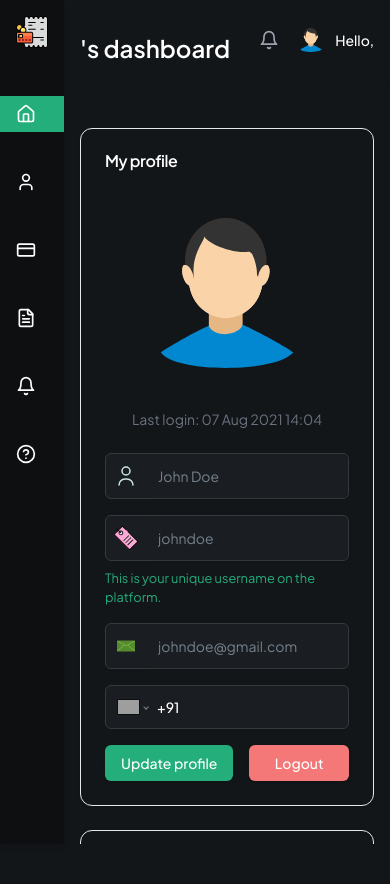
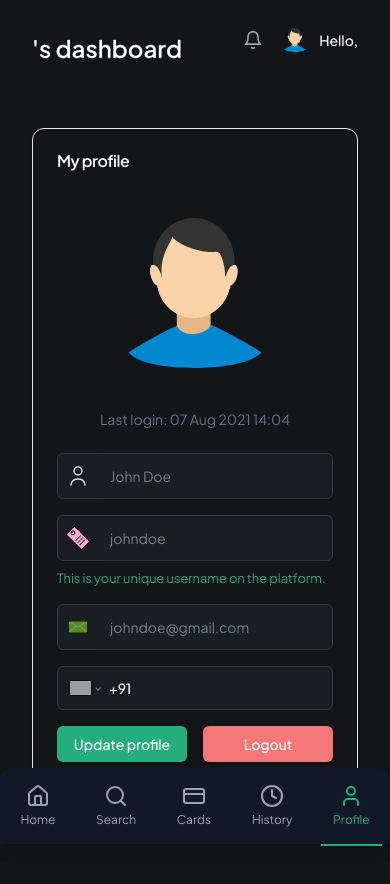
Before and after one commit to nfransec/twocents, a Next.js app: page /profile in a window 390 px wide. Shown: the top 884 px of the page. Before the commit the page ends 844 px from the top, so only its background shows below. Built offline with nearby package versions, Linux system fonts and the light colour scheme; no server answers; grey boxes are pictures that could not be loaded.

Commit message:
Added bottom navbar

```diff
--- a/src/app/layout.tsx
+++ b/src/app/layout.tsx
@@ -5,6 +5,7 @@ import { Toaster } from "sonner";
 
 import { cn } from '@/lib/utils';
 import { ThemeProvider } from "@/components/theme-provider";
+import BottomNavigation from "@/components/BottomNavigation";
 
 const fontSans = Plus_Jakarta_Sans({
   subsets: ['latin'],
@@ -29,7 +30,12 @@ export default function RootLayout({
           attribute='class'
           defaultTheme='dark'
         >
-          {children}
+          <div className="flex flex-col min-h-screen">
+            <main className="flex-1">
+              {children}
+            </main>
+            <BottomNavigation />
+          </div>
           <Toaster richColors />
         </ThemeProvider>
       </body>
--- a/src/app/profile/page.tsx
+++ b/src/app/profile/page.tsx
@@ -19,6 +19,7 @@ import { Bell, CreditCard, FileText, HelpCircle, Home, LogOut, User } from "luci
 import CustomSidebar from "@/components/customSidebar"
 import CustomFormField from "@/components/CustomFormField"
 import { FormFieldType } from "@/components/forms/UserForm"
+import BottomNavigation from "@/components/BottomNavigation"
 
 export interface UserType {
   _id: string
@@ -29,17 +30,6 @@ export interface UserType {
   profilePicture: string
 }
 
-interface AccountType {
-  _id: string
-  accountNumber: string
-  isBlocked: boolean
-}
-
-interface BillType {
-  _id: string
-  name: string
-  isPaid: boolean
-}
 
 const userFormSchema = z.object({
   fullName: z.string().min(2, { message: "Full name must be at least 2 characters." }),
@@ -52,9 +42,7 @@ export default function ProfilePage() {
   const router = useRouter()
   const [isLoading, setIsLoading] = useState(true)
   const [user, setUser] = useState<UserType | null>(null)
-  const [accounts, setAccounts] = useState<AccountType[]>([])
-  const [bills, setBills] = useState<BillType[]>([])
-  const [smsAlerts, setSmsAlerts] = useState(false)
+
 
   const userForm = useForm<z.infer<typeof userFormSchema>>({
     resolver: zodResolver(userFormSchema),
@@ -85,29 +73,10 @@ export default function ProfilePage() {
     }
   }, [userForm])
 
-  const getAccounts = useCallback(async () => {
-    try {
-      const res = await axios.get('/api/accounts')
-      setAccounts(res.data.data)
-    } catch (error) {
-      handleError(error)
-    }
-  }, [])
-
-  const getBills = useCallback(async () => {
-    try {
-      const res = await axios.get('/api/bills')
-      setBills(res.data.data)
-    } catch (error) {
-      handleError(error)
-    }
-  }, [])
 
   useEffect(() => {
     getUserDetails()
-    // getAccounts()
-    // getBills()
-  }, [getUserDetails, getAccounts, getBills])
+  }, [getUserDetails])
 
   const onSubmitUserForm = async (values: z.infer<typeof userFormSchema>) => {
     setIsLoading(true)
@@ -150,12 +119,9 @@ export default function ProfilePage() {
   }
 
   return (
-    <div className="flex h-screen text-white pl-16 md:pl-64">
-      {/* Sidebar */}
-      <CustomSidebar />
-
+    <div className="flex flex-col min-h-screen text-white pb-16 md:pb-0">
       {/* Main Content */}
-      <div className="flex-1 overflow-auto">
+      <div className="flex-1 overflow-auto px-4 md:px-6 lg:px-8">
         <header className="shadow-sm">
           <div className="max-w-7xl mx-auto py-4 px-4 sm:px-6 lg:px-8 flex justify-between items-center">
             <h1 className="text-2xl font-semibold text-white mt-4">{user?.fullName?.split(' ')[0]}&#39;s dashboard</h1>
@@ -252,50 +218,10 @@ export default function ProfilePage() {
                 </CardContent>
               </Card>
 
-              {/* Accounts and Bills Cards */}
-              <div className="flex-1 space-y-6">
-                <Card>
-                  <CardHeader className="flex flex-row items-center justify-between">
-                    <CardTitle>My Accounts</CardTitle>
-                    <Button variant="outline" size="sm">Edit</Button>
-                  </CardHeader>
-                  <CardContent>
-                    {accounts.map((account) => (
-                      <div key={account._id} className="flex justify-between items-center mb-2">
-                        <span>{account.accountNumber}</span>
-                        <Button
-                          variant={account.isBlocked ? "destructive" : "secondary"}
-                          size="sm"
-                        >
-                          {account.isBlocked ? "Unblock account" : "Block Account"}
-                        </Button>
-                      </div>
-                    ))}
-                  </CardContent>
-                </Card>
-
-                <Card>
-                  <CardHeader className="flex flex-row items-center justify-between">
-                    <CardTitle>My bills</CardTitle>
-                    <Button variant="outline" size="sm">Filter by</Button>
-                  </CardHeader>
-                  <CardContent>
-                    {bills.map((bill) => (
-                      <div key={bill._id} className="flex justify-between items-center mb-2">
-                        <span>{bill.name}</span>
-                        <span className={`px-2 py-1 rounded-full text-xs ${
-                          bill.isPaid ? 'bg-green-100 text-green-800' : 'bg-red-100 text-red-800'
-                        }`}>
-                          {bill.isPaid ? 'Bill paid' : 'Not paid'}
-                        </span>
-                      </div>
-                    ))}
-                  </CardContent>
-                </Card>
-              </div>
             </div>
           </div>
         </main>
+        <BottomNavigation />
       </div>
     </div>
   )
--- /dev/null
+++ b/src/components/BottomNavigation.tsx
@@ -0,0 +1,58 @@
+'use client'
+
+import React from 'react'
+import { Home, Search, PieChart, Clock, User, CreditCard } from 'lucide-react'
+import Link from 'next/link'
+import { usePathname } from 'next/navigation'
+import { motion } from 'framer-motion'
+
+const navItems = [
+  { href: '/home', icon: Home, label: 'Home' },
+  { href: '/search', icon: Search, label: 'Search' },
+  { href: '/cards', icon: CreditCard, label: 'Cards' },
+  { href: '/history', icon: Clock, label: 'History' },
+  { href: '/profile', icon: User, label: 'Profile' },
+]
+
+export default function BottomNavigation() {
+  const pathname = usePathname()
+
+  return (
+    <nav className="fixed bottom-0 left-0 right-0 z-50">
+      <div className="mx-auto max-w-md">
+        <motion.div
+          className="flex justify-around items-center bg-gray-900 text-white rounded-t-xl shadow-lg"
+          initial={{ y: 100 }}
+          animate={{ y: 0 }}
+          transition={{ type: 'spring', stiffness: 260, damping: 20 }}
+        >
+          {navItems.map((item) => {
+            const isActive = pathname === item.href
+            return (
+              <Link key={item.href} href={item.href} className="relative py-4 px-3 flex flex-col items-center">
+                <motion.div
+                  whileHover={{ scale: 1.1 }}
+                  whileTap={{ scale: 0.95 }}
+                >
+                  <item.icon
+                    className={`h-6 w-6 ${isActive ? 'text-green-500' : 'text-gray-400'}`}
+                  />
+                </motion.div>
+                <span className={`text-xs mt-1 ${isActive ? 'text-green-500' : 'text-gray-400'}`}>
+                  {item.label}
+                </span>
+                {isActive && (
+                  <motion.div
+                    className="absolute -bottom-0.5 left-0 right-0 h-0.5 bg-green-500"
+                    layoutId="bottomBar"
+                    transition={{ type: 'spring', stiffness: 300, damping: 30 }}
+                  />
+                )}
+              </Link>
+            )
+          })}
+        </motion.div>
+      </div>
+    </nav>
+  )
+}
```
